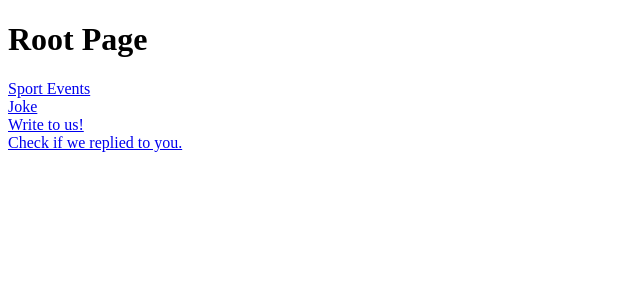
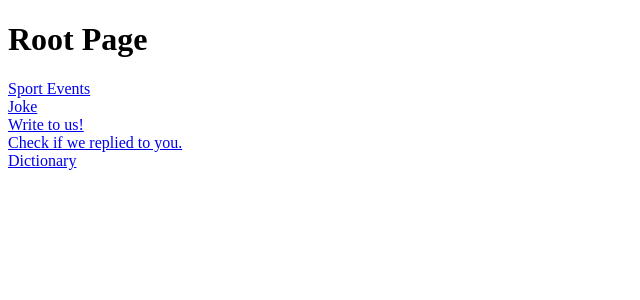
Before and after one commit to bounswe/2021SpringGroup10, a Flask app: page / in a window 1280 px wide. Shown: the top 300 px of the page, without its empty margins (0-640 px from the left). Run offline with Flask 2, Linux system fonts and the light colour scheme.

Commit message:
Update index.html

```diff
--- a/practice_app/templates/index.html
+++ b/practice_app/templates/index.html
@@ -19,6 +19,9 @@
     <div>
         <a href="/slack-reply/">Check if we replied to you.</a>
     </div>
+    <div>
+        <a href="/dictionary">Dictionary</a>
+    </div>
 
 </div>
 {% endblock %}
```
